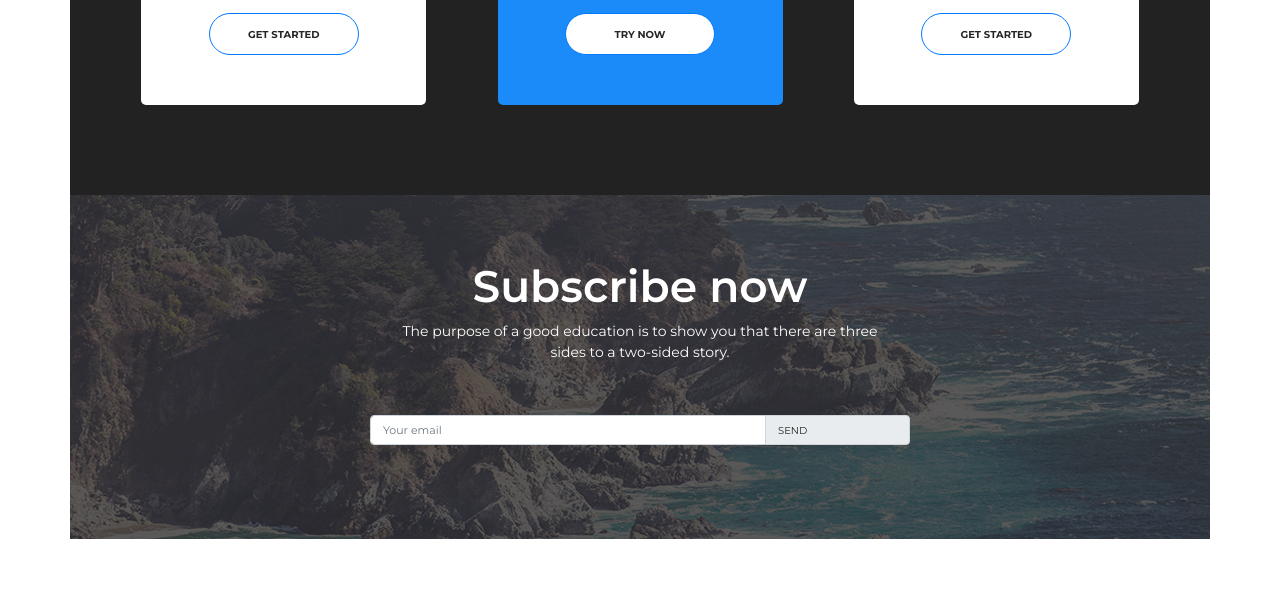
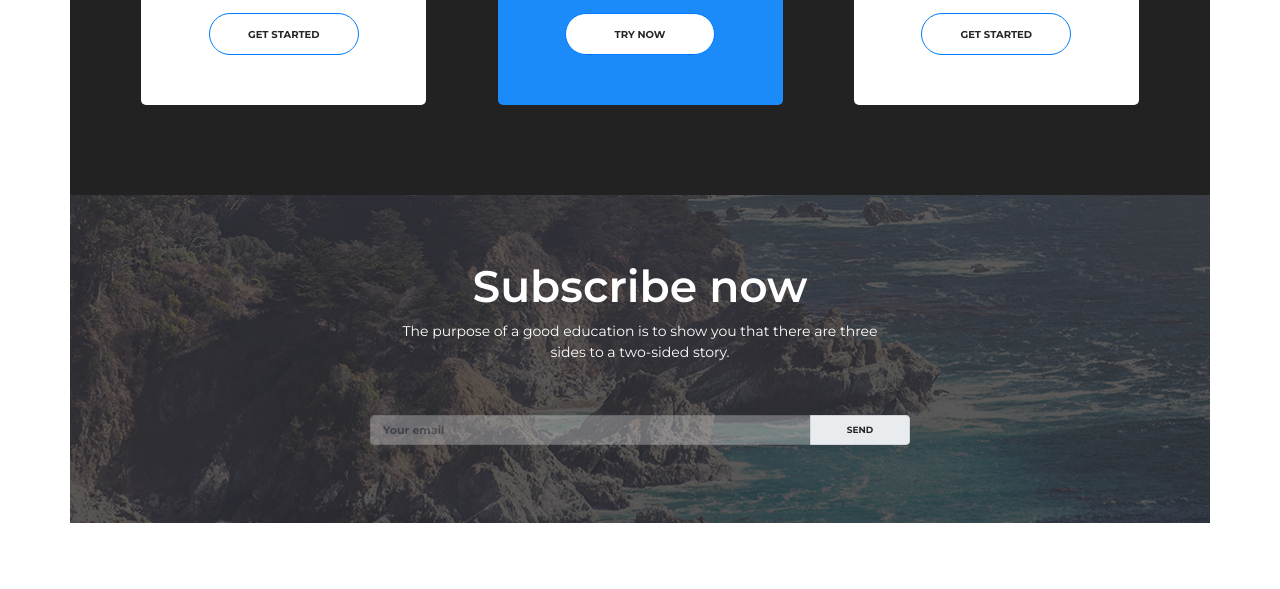
Before and after one commit to mikkalous/uclax_wcib_week_8, a website: page index.html in a window 1280 px wide. Shown: the part 2074-2663 px from the top of the page. Drawn offline with nearby package versions, Linux system fonts and the light colour scheme; files whose address does not match are found by name.

Commit message:
minor edits + ../images/ CSS

```diff
--- a/css/styles.scss
+++ b/css/styles.scss
@@ -159,15 +159,18 @@ body {
 
   .titl4 {
     font-size: 11px;
+    font-weight: bold;
     color: white;
-    background-blend-mode: lighten;
+    opacity: 0.3;
   }
 
   .tit4 {
-    font-size: 10px;
+    font-size: 9px;
+    font-weight: bold;
     color: #242525;
-    width: 145px;
+    width: 100px;
     text-align: center;
+    justify-content: space-around;
   }
 
   .foot1 {
@@ -246,7 +249,7 @@ body {
     }
 
     &.part5 {
-      background-image: url('..images/mtn.png');
+      background-image: url('../images/mtn.png');
       padding-top: 65px;
       padding-bottom: 78px;
     }
--- a/index.html
+++ b/index.html
@@ -163,7 +163,7 @@
         </span>
 
         <div class="col-12 col-md-3"></div>
-        <div class="input-group mb-3 col-6 text-center">
+        <div class="input-group col-12 col-md-6 text-center">
           <input type="text" class="form-control titl4" placeholder="Your email" aria-label="Your email" aria-describedby="basic-addon2">
           <div class="input-group-append">
             <span class="input-group-text tit4">SEND</span>
```
Also changed, not shown: css/styles.css.
